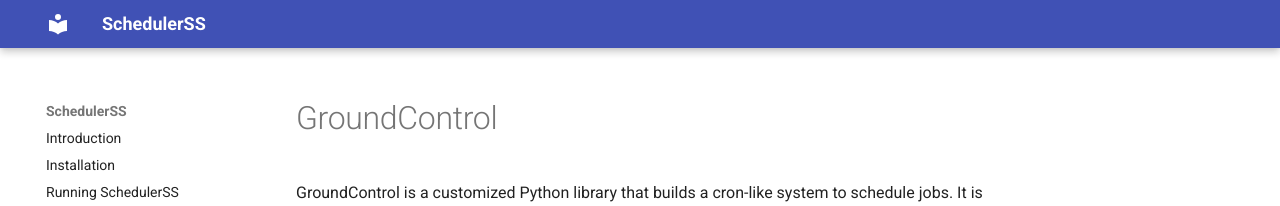
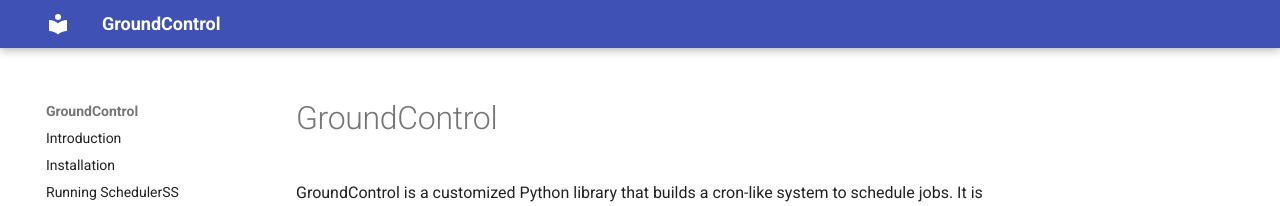
Before and after one commit to nesdolya/GroundControl, an MkDocs documentation site: the page built from docs/index.md, in a window 1280 px wide. Shown: the top 206 px of the page. Built offline with MkDocs 1.6.1 and Material for MkDocs 9.7.7, drawn with Linux system fonts in a browser that asks for light colours.

Commit message:
Update mkdocs.yml

```diff
--- a/mkdocs.yml
+++ b/mkdocs.yml
@@ -1,4 +1,4 @@
-site_name: SchedulerSS
+site_name: GroundControl
 
 plugins:
   - mkdocstrings
```
